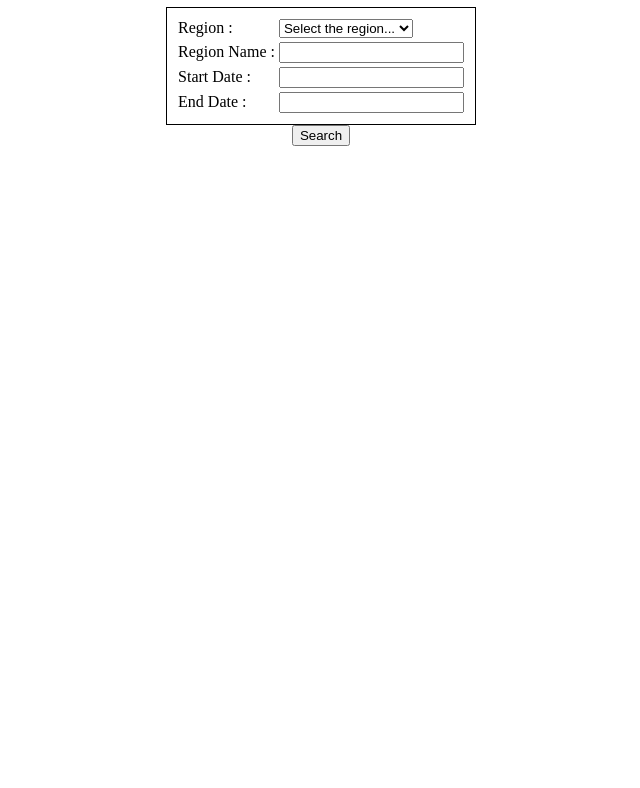
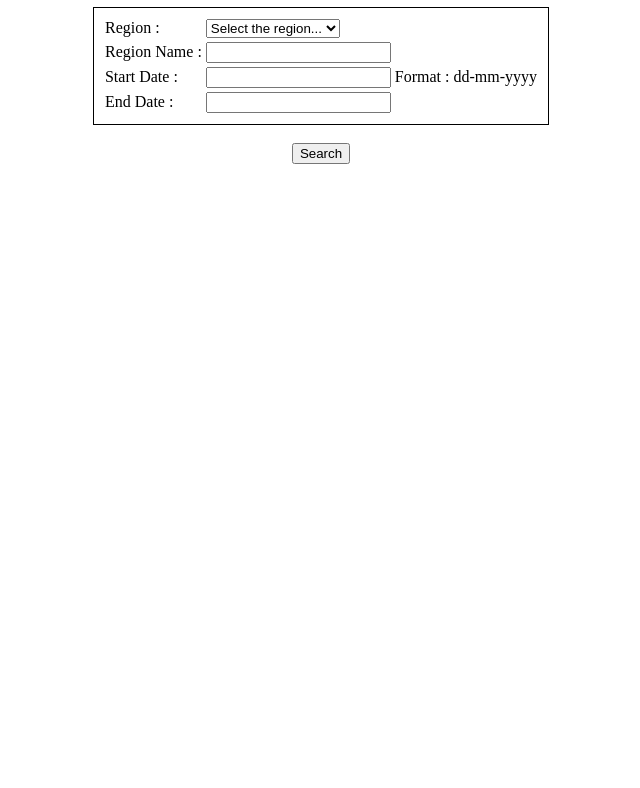
Before and after one commit to Ravit436/Ravit436.github.io, a plain HTML site: page index.html in a window 1280 px wide. Shown: the part 73-861 px from the top of the page, without its empty margins (319-959 px from the left). Drawn offline with nearby package versions, Linux system fonts and the light colour scheme.

Commit message:
Update index.html

```diff
--- a/index.html
+++ b/index.html
@@ -39,12 +39,14 @@
         <tr>
           <td>Start Date : </td>
           <td><input type="text" id="startdate" maxlength=30 required></td>
+          <td>Format : dd-mm-yyyy</td>
         </tr>
         <tr>
           <td>End Date : </td>
           <td><input type="text" id="enddate" maxlength=30 required></td>
         </tr>
       </table>
+      <br/>
       <div align="center">
         <input type="button" value="Search" onclick="showBy()">
       </div>
```
